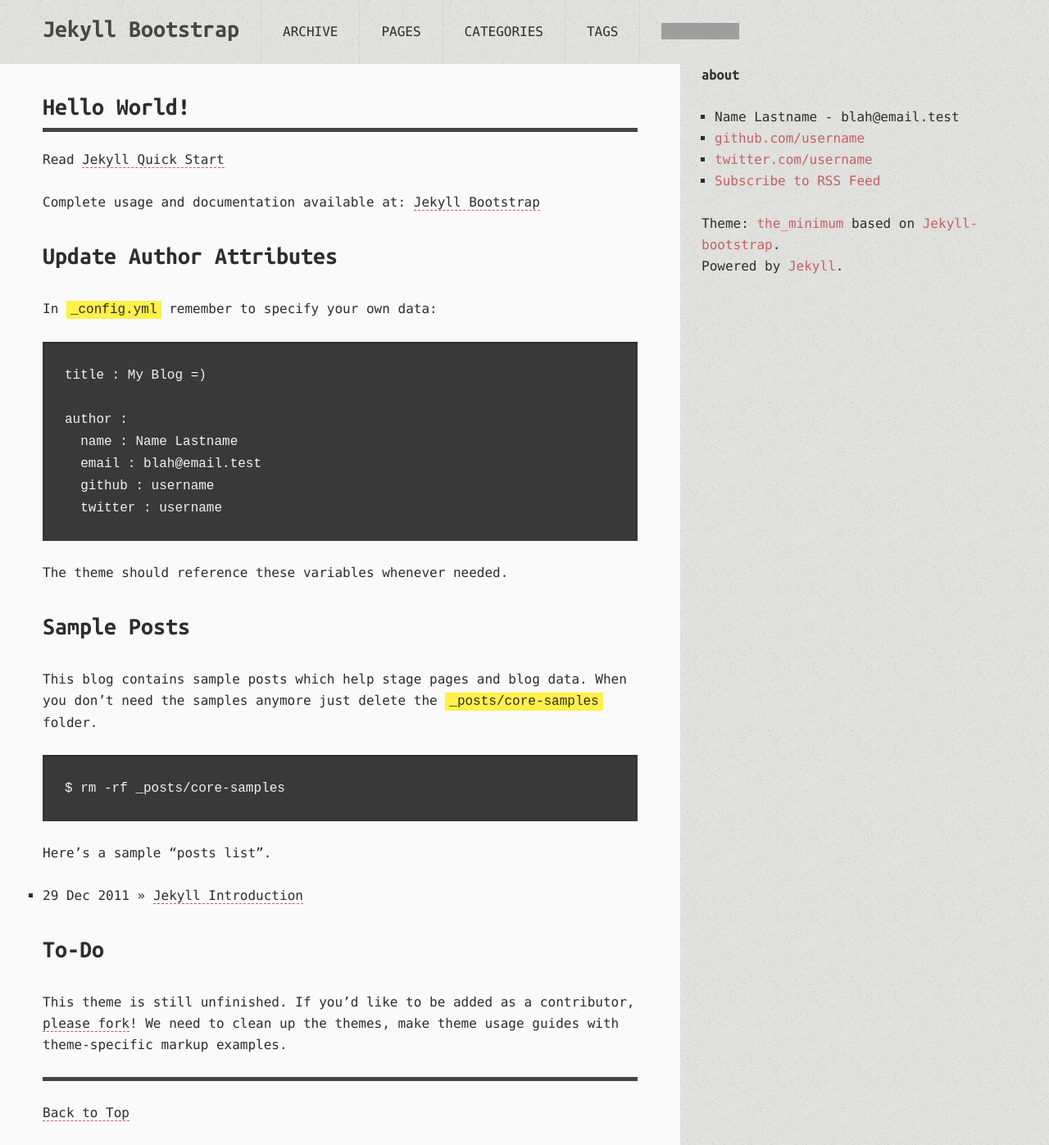
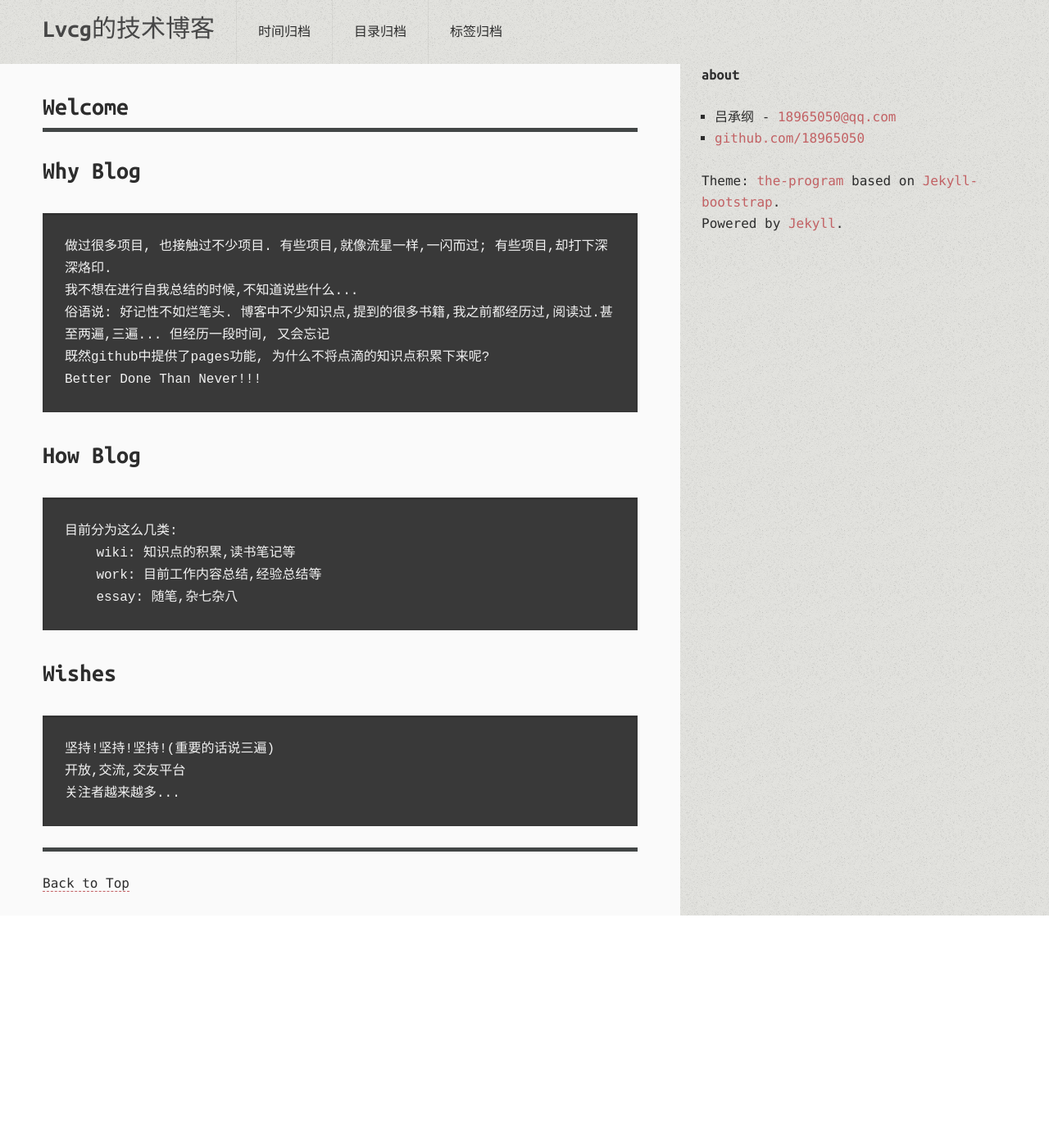
Before and after one commit to 18965050/18965050.github.io, a Jekyll site: the page built from index.md, in a window 1280 px wide. Shown: the whole page at 82% size. Built offline with Jekyll 4.4.1, drawn with Linux system fonts in a browser that asks for light colours; comment, search, counter and statistics services are not loaded; after the commit the page ends 1117 px from its top, so only the background shows below that; grey boxes are pictures that could not be loaded.

Commit message:
个人博客搭建

```diff
--- a/_config.yml
+++ b/_config.yml
@@ -8,14 +8,14 @@
 # Themes are encouraged to use these universal variables
 # so be sure to set them if your theme uses them.
 #
-title : Jekyll Bootstrap
+title : Lvcg的技术博客
 tagline: Site Tagline
 author :
-  name : Name Lastname
-  email : blah@email.test
-  github : username
-  twitter : username
-  feedburner : feedname
+  name : 吕承纲
+  email : 18965050@qq.com
+  github : 18965050
+#  twitter : 18965050
+#  feedburner : 18965050
 
 # The production_url is only used when full-domain names are needed
 # such as sitemap.txt
@@ -65,7 +65,7 @@
   #   /assets
   #
 
-  #这里配置为false不行!!! 好奇怪啊
+  #这里配置为false不行!!! 好奇怪啊. 只能硬配置为"the-program" theme
   ASSET_PATH : /assets/themes/the-program
 
   # These paths are to the main pages Jekyll-Bootstrap ships with.
@@ -84,18 +84,18 @@
   comments :
     provider : disqus
     disqus :
-      short_name : jekyllbootstrap
-    livefyre :
-      site_id : 123
-    intensedebate :
-      account : 123abc
-    facebook :
-      appid : 123
-      num_posts: 5
+      short_name : littlelv2001-blog
+  #  livefyre :
+  #    site_id : 123
+  #  intensedebate :
+  #    account : 123abc
+  #  facebook :
+  #    appid : 123
+  #    num_posts: 5
       width: 580
       colorscheme: light
-    duoshuo :
-      short_name : jekyllbootstrap
+  #  duoshuo :
+  #    short_name : jekyllbootstrap
 
   # Settings for analytics helper
   # Set 'provider' to the analytics provider you want to use.
@@ -107,13 +107,13 @@
         site_id : 'SITE ID'
     google :
         tracking_id : 'UA-123-12'
-    getclicky :
-      site_id :
-    mixpanel :
-        token : '_MIXPANEL_TOKEN_'
-    piwik :
-        baseURL : 'myserver.tld/piwik' # Piwik installation address (without protocol)
-        idsite : '1'                   # the id of the site on Piwik
+  #  getclicky :
+  #    site_id :
+  #  mixpanel :
+  #      token : '_MIXPANEL_TOKEN_'
+  #  piwik :
+  #      baseURL : 'myserver.tld/piwik' # Piwik installation address (without protocol)
+  #      idsite : '1'                   # the id of the site on Piwik
 
   # Settings for sharing helper.
   # Sharing is for things like tweet, plusone, like, reddit buttons etc.
--- a/_includes/themes/the-program/default.html
+++ b/_includes/themes/the-program/default.html
@@ -21,12 +21,14 @@
 				<nav class="nav-global">
 					<ul>
 						<li class="logo"><a href="/">{{ site.title }}</a></li>
-						<li class="archive"><a href="/archive.html">archive</a></li>
-						<li class="page"><a href="/pages.html">pages</a></li>
-						<li class="category"><a href="/categories.html">categories</a></li>
-						<li class="tag"><a href="/tags.html">tags</a></li>
-						<li class="forkme"><div><iframe src="http://markdotto.github.com/github-buttons/github-btn.html?user=plusjade&repo=jekyll-bootstrap&type=fork&count=true"
-									allowtransparency="true" frameborder="0" scrolling="0" width="95px" height="20px"></iframe></div></li>
+						<li class="archive"><a href="/archive.html">时间归档</a></li>
+						<!--
+						jekyll中有两类文章: page和post.目前page暂未使用, 故注销掉
+						<li class="page"><a href="/pages.html">PAGES</a></li>-->
+						<li class="category"><a href="/categories.html">目录归档</a></li>
+						<li class="tag"><a href="/tags.html">标签归档</a></li>
+						<!--<li class="forkme"><div><iframe src="http://markdotto.github.com/github-buttons/github-btn.html?user=plusjade&repo=jekyll-bootstrap&type=fork&count=true"
+									allowtransparency="true" frameborder="0" scrolling="0" width="95px" height="20px"></iframe></div></li>-->
 					</ul>
 				</nav>
 			</div><!-- unit-inner -->
@@ -47,14 +49,14 @@
 				<div class="misc vcard">
 					<h4>about</h4>
 					<ul>
-						<li class="contact"><address><span class="author fn n">{{ site.author.name }}</span> - <span class="fn email">{{ site.author.email }}</span></address></li>
+						<li class="contact"><address><span class="author fn n">{{ site.author.name }}</span> - <span class="fn email"><a href="mailto:{{ site.author.email }}">{{ site.author.email }}</a> </span></address></li>
 						<li class="github"><a href="http://github.com/{{ site.author.github }}/" rel="me">github.com/{{ site.author.github }}</a></li>
-						<li class="twitter"><a href="http://twitter.com/{{ site.author.twitter }}/" rel="me">twitter.com/{{ site.author.twitter }}</a></li>
-						<li class="rss"><a href="http://feeds.feedburner.com/{{ site.author.feedname }}">Subscribe to RSS Feed</a></li>
+						<!--<li class="twitter"><a href="http://twitter.com/{{ site.author.twitter }}/" rel="me">twitter.com/{{ site.author.twitter }}</a></li>-->
+						<!--<li class="rss"><a href="http://feeds.feedburner.com/{{ site.author.feedname }}">Subscribe to RSS Feed</a></li>-->
 					</ul>
 				</div><!-- misc -->
 				<p class="licence">
-					Theme: <a href="http://layouts-the.me">the_minimum</a> based on <a href="http://jekyllbootstrap.com/">Jekyll-bootstrap</a>.<br>
+					Theme: <a href="https://github.com/jekyllbootstrap/theme-the-program">the-program</a> based on <a href="http://jekyllbootstrap.com/">Jekyll-bootstrap</a>.<br>
 					Powered by <a href="https://github.com/mojombo/jekyll">Jekyll</a>.
 				</p>
 			</div><!-- unit-foot-inner -->
--- a/index.md
+++ b/index.md
@@ -1,44 +1,25 @@
 ---
 layout: page
-title: Hello World!
+title: Welcome
 tagline: Supporting tagline
 ---
 {% include JB/setup %}
 
-Read [Jekyll Quick Start](http://jekyllbootstrap.com/usage/jekyll-quick-start.html)
+##Why Blog
+    做过很多项目, 也接触过不少项目. 有些项目,就像流星一样,一闪而过; 有些项目,却打下深深烙印.
+    我不想在进行自我总结的时候,不知道说些什么...
+    俗语说: 好记性不如烂笔头. 博客中不少知识点,提到的很多书籍,我之前都经历过,阅读过.甚至两遍,三遍... 但经历一段时间, 又会忘记
+    既然github中提供了pages功能, 为什么不将点滴的知识点积累下来呢?
+    Better Done Than Never!!!
 
-Complete usage and documentation available at: [Jekyll Bootstrap](http://jekyllbootstrap.com)
 
-## Update Author Attributes
+##How Blog
+    目前分为这么几类:
+        wiki: 知识点的积累,读书笔记等
+        work: 目前工作内容总结,经验总结等
+        essay: 随笔,杂七杂八
 
-In `_config.yml` remember to specify your own data:
-
-    title : My Blog =)
-
-    author :
-      name : Name Lastname
-      email : blah@email.test
-      github : username
-      twitter : username
-
-The theme should reference these variables whenever needed.
-
-## Sample Posts
-
-This blog contains sample posts which help stage pages and blog data.
-When you don't need the samples anymore just delete the `_posts/core-samples` folder.
-
-    $ rm -rf _posts/core-samples
-
-Here's a sample "posts list".
-
-<ul class="posts">
-  {% for post in site.posts %}
-    <li><span>{{ post.date | date_to_string }}</span> &raquo; <a href="{{ BASE_PATH }}{{ post.url }}">{{ post.title }}</a></li>
-  {% endfor %}
-</ul>
-
-## To-Do
-
-This theme is still unfinished. If you'd like to be added as a contributor, [please fork](http://github.com/plusjade/jekyll-bootstrap)!
-We need to clean up the themes, make theme usage guides with theme-specific markup examples.
+##Wishes
+    坚持!坚持!坚持!(重要的话说三遍)
+    开放,交流,交友平台
+    关注者越来越多...
```
